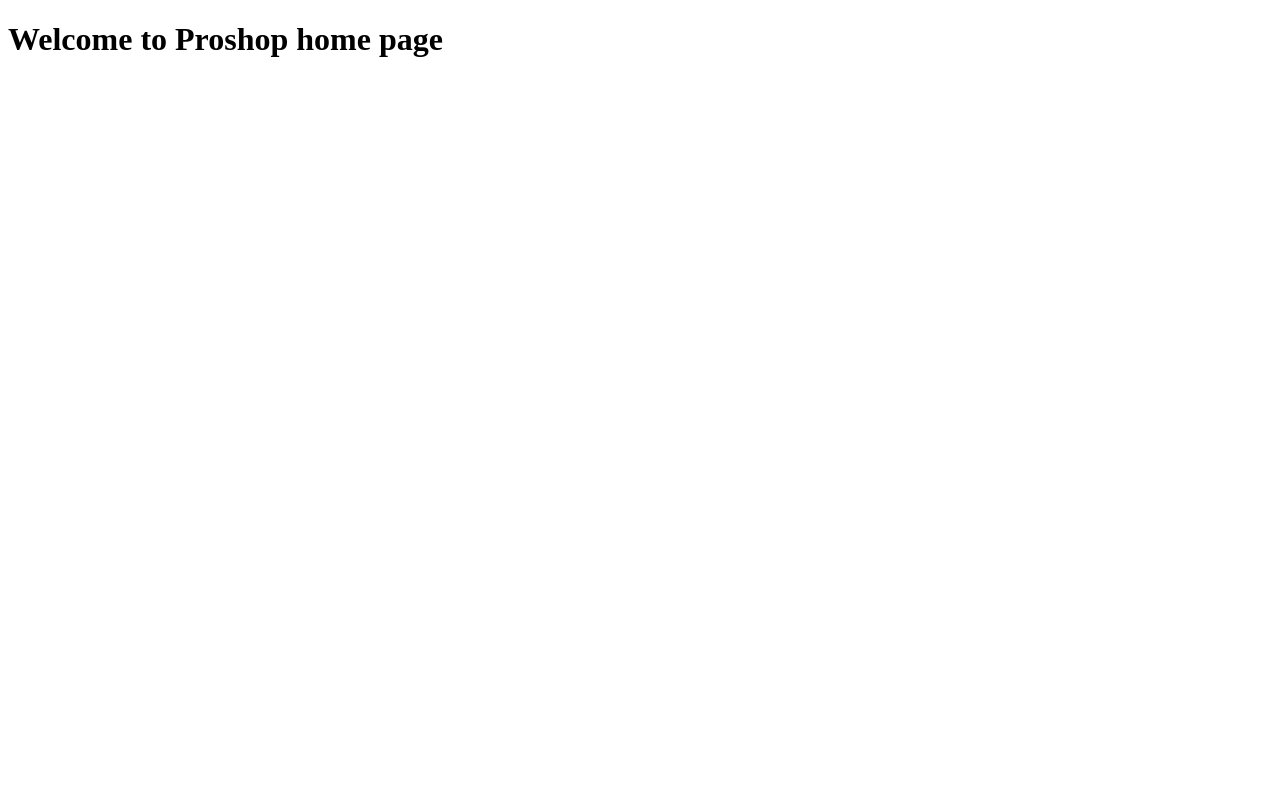
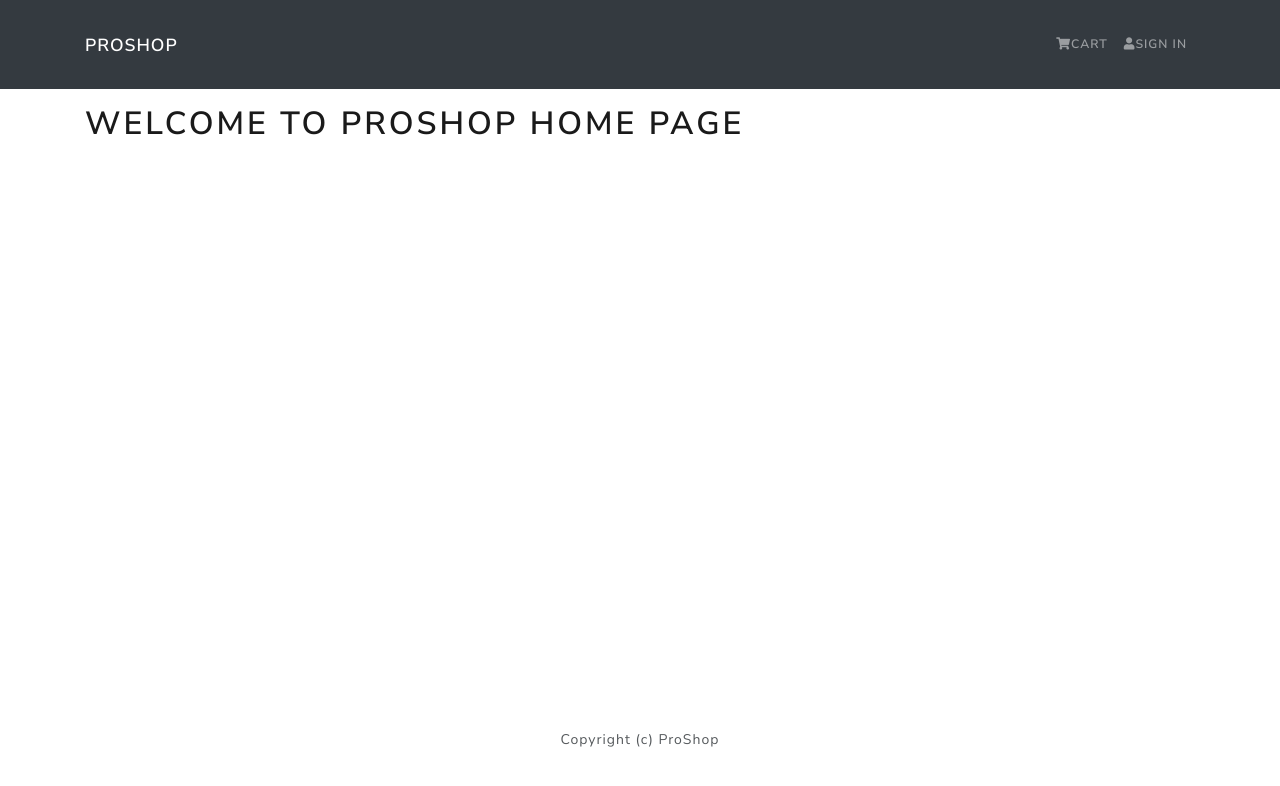
Before and after one commit to rupeshpanwar/Mern-ShoppeCart, a React (Create React App) app: page / in a window 1280 px wide. Shown: the top 786 px of the page. Built offline with nearby package versions, Linux system fonts and the light colour scheme.

Commit message:
Header Footer setup

```diff
--- a/public/index.html
+++ b/public/index.html
@@ -8,9 +8,8 @@
   <meta name="theme-color" content="#000000" />
   <meta name="description" content="Find the best products in cheapest price" />
   <link rel="apple-touch-icon" href="%PUBLIC_URL%/logo192.png" />
-  <link rel="stylesheet"
-    href="https://cdn.jsdelivr.net/npm/@fortawesome/fontawesome-free@5.15.3/css/fontawesome.min.css"
-    integrity="sha384-wESLQ85D6gbsF459vf1CiZ2+rr+CsxRY0RpiF1tLlQpDnAgg6rwdsUF1+Ics2bni" crossorigin="anonymous">
+  <link rel="stylesheet" href="https://cdnjs.cloudflare.com/ajax/libs/font-awesome/5.15.3/css/all.min.css"
+    referrerpolicy="no-referrer" />
   <link rel="manifest" href="%PUBLIC_URL%/manifest.json" />
 
   <title>Welcome to ProShop</title>
--- a/src/App.js
+++ b/src/App.js
@@ -1,12 +1,19 @@
 import React from 'react'
-
-
+import Header from './components/Header'
+import Footer from './components/Footer'
+import { Container } from 'react-bootstrap'
 
 
 const App = () => {
   return (
     <>
-      <h1>Welcome to Proshop home page</h1>
+      <Header />
+      <main className="py-3">
+        <Container>
+          <h1>Welcome to Proshop home page</h1>
+        </Container>
+      </main>
+      <Footer />
     </>
   )
 }
--- /dev/null
+++ b/src/components/Footer.js
@@ -0,0 +1,18 @@
+import React from 'react'
+
+import { Container, Row, Col } from 'react-bootstrap'
+const Footer = () => {
+    return (
+        <footer>
+            <Container>
+                <Row>
+                    <Col className='text-center'>
+                        Copyright (c) ProShop
+                   </Col>
+                </Row>
+            </Container>
+        </footer>
+    )
+}
+
+export default Footer
--- /dev/null
+++ b/src/components/Header.js
@@ -0,0 +1,26 @@
+import React from 'react'
+import { Container, Navbar, Nav } from 'react-bootstrap'
+const Header = () => {
+    return (
+        <header>
+
+            <Navbar bg="dark" variant="dark" expand="lg" collapseOnSelect>
+                <Container>
+                    <Navbar.Brand href="/">ProShop</Navbar.Brand>
+                    <Navbar.Toggle aria-controls="basic-navbar-nav" />
+                    <Navbar.Collapse id="basic-navbar-nav">
+                        <Nav className="ml-auto">
+                            <Nav.Link href="/cart"><i className="fas fa-shopping-cart"></i>Cart</Nav.Link>
+                            <Nav.Link href="/login"><i className="fas fa-user"></i>Sign In</Nav.Link>
+
+                        </Nav>
+
+                    </Navbar.Collapse>
+                </Container>
+            </Navbar>
+
+        </header>
+    )
+}
+
+export default Header
--- a/src/index.js
+++ b/src/index.js
@@ -3,6 +3,7 @@
 import './index.css';
 import App from './App';
 
+import './bootstrap.min.css'
 
 ReactDOM.render(
   <App />,
```
